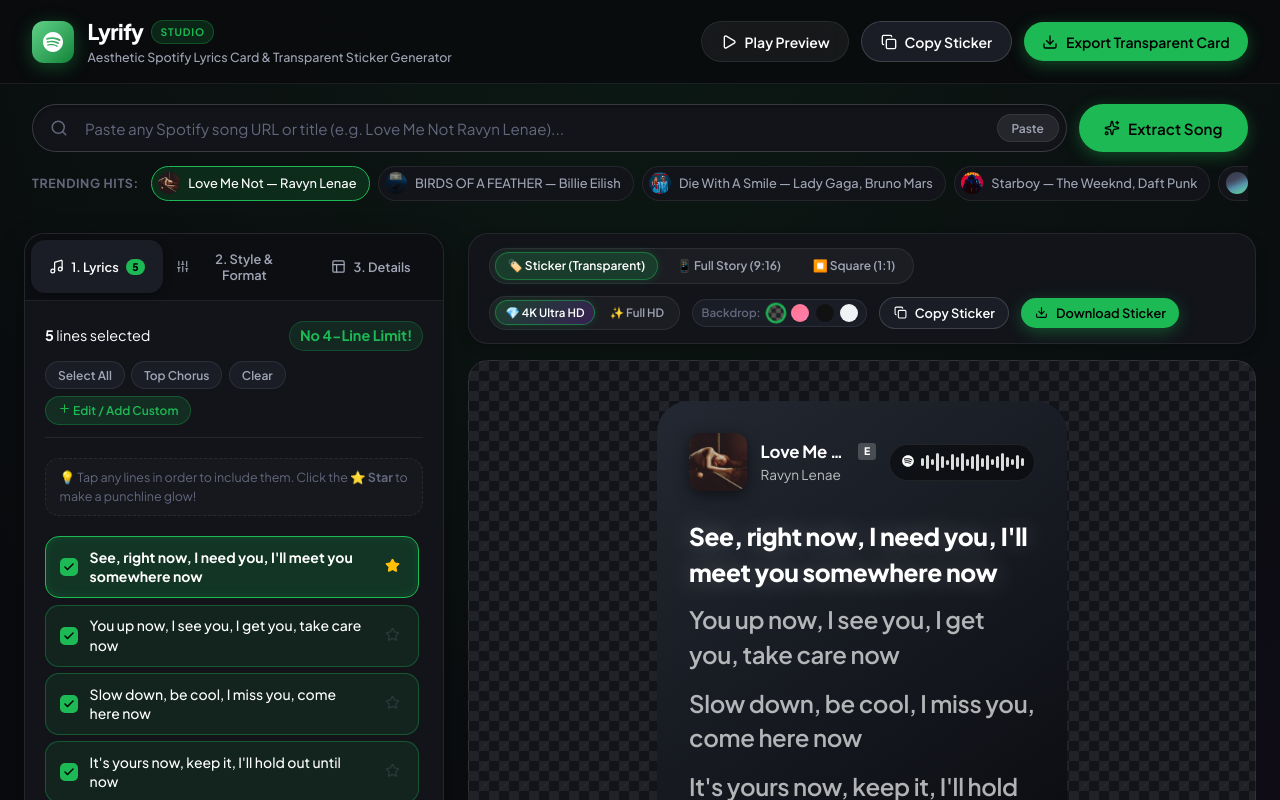
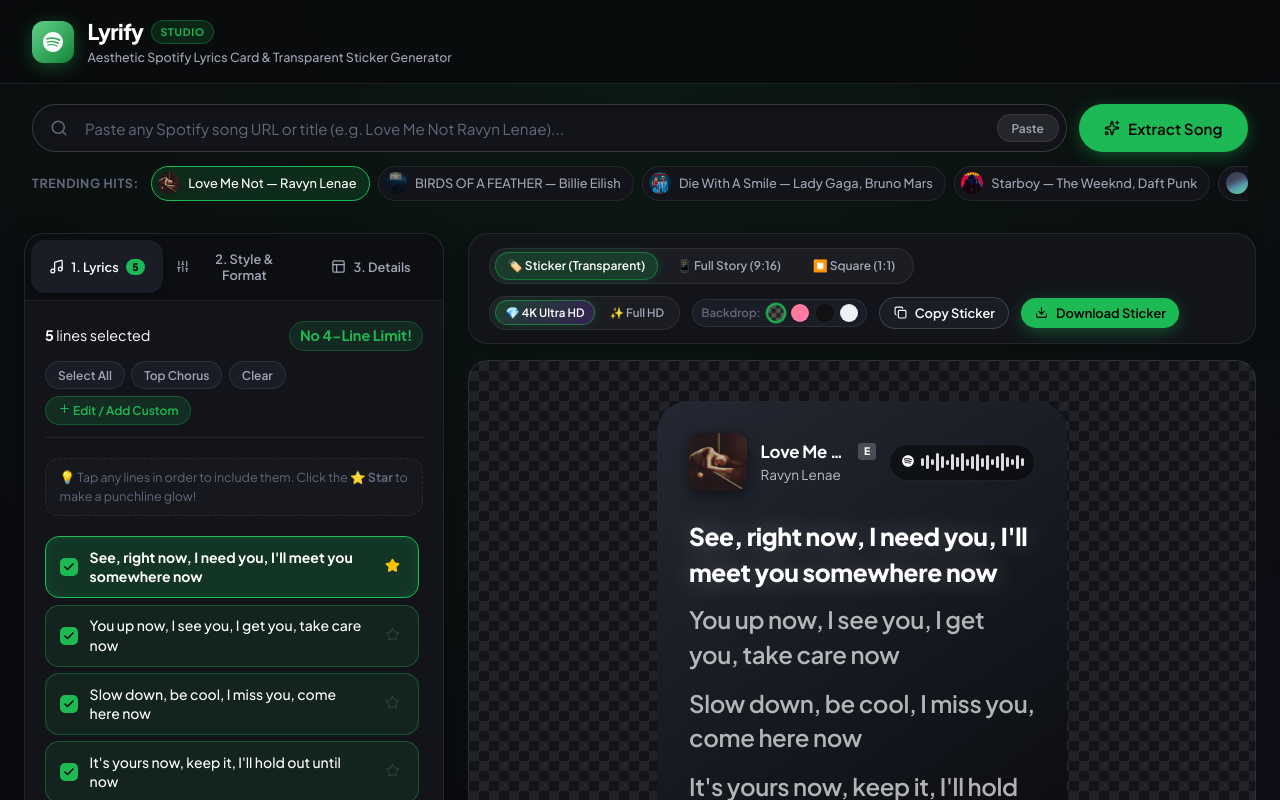
Before and after one commit to GaneshPulikanti/lyrify, a React (Vite) app: page / in a window 1280 px wide. Shown: the top 800 px of the page. Built offline with nearby package versions, Linux system fonts and the light colour scheme; the HTML template or start-up script is replaced by a standard one; a web font is replaced by a local one.

Commit message:
Remove duplicated header buttons (Play Preview, Copy, Download) for clean UI

```diff
--- a/src/App.jsx
+++ b/src/App.jsx
@@ -591,39 +591,6 @@
             <h1>Lyrify <span className="badge-studio">Studio</span></h1>
             <p>Aesthetic Spotify Lyrics Card & Transparent Sticker Generator</p>
           </div>
-        </div>
-
-        <div className="header-actions">
-          {currentSong.previewUrl && (
-            <button
-              className={`btn btn-glass ${isPlayingAudio ? 'active-playing' : ''}`}
-              onClick={handleToggleAudio}
-              title="Play 30s official Spotify audio preview"
-            >
-              {isPlayingAudio ? <Pause size={16} /> : <Play size={16} />}
-              <span>{isPlayingAudio ? 'Pause' : 'Play Preview'}</span>
-            </button>
-          )}
-
-          <button
-            className="btn btn-secondary"
-            onClick={() => handleCopyStory(format === 'sticker')}
-            disabled={isExporting}
-            title="Copy transparent card to clipboard"
-          >
-            <Copy size={16} />
-            <span>Copy Sticker</span>
-          </button>
-
-          <button
-            className="btn btn-primary"
-            onClick={() => handleExportPNG(format === 'sticker')}
-            disabled={isExporting}
-            title="Download transparent PNG (zero white background outside rounded corners)"
-          >
-            <Download size={16} />
-            <span>{format === 'sticker' ? 'Export Transparent Card' : 'Export Image'}</span>
-          </button>
         </div>
       </header>
 
```
